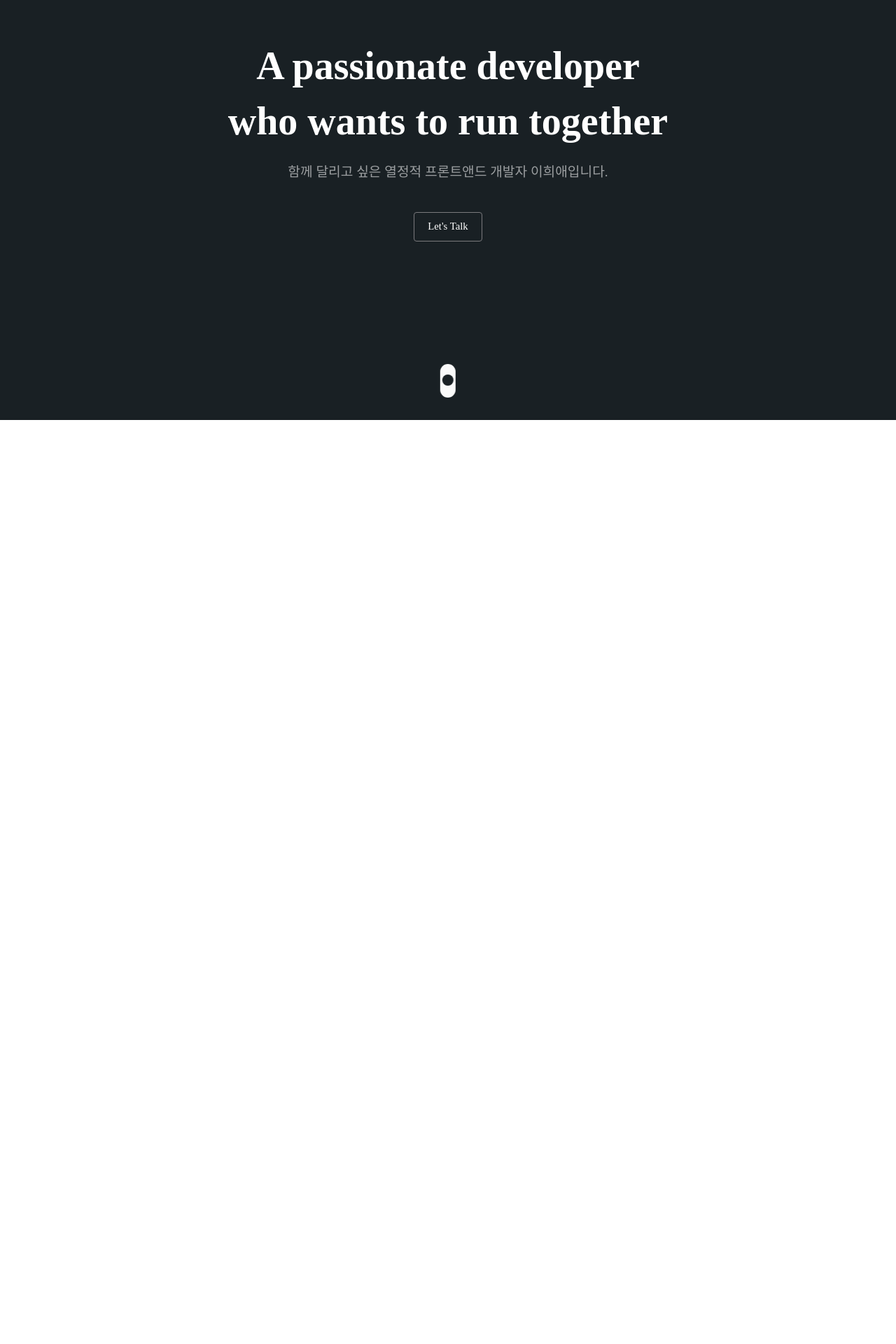
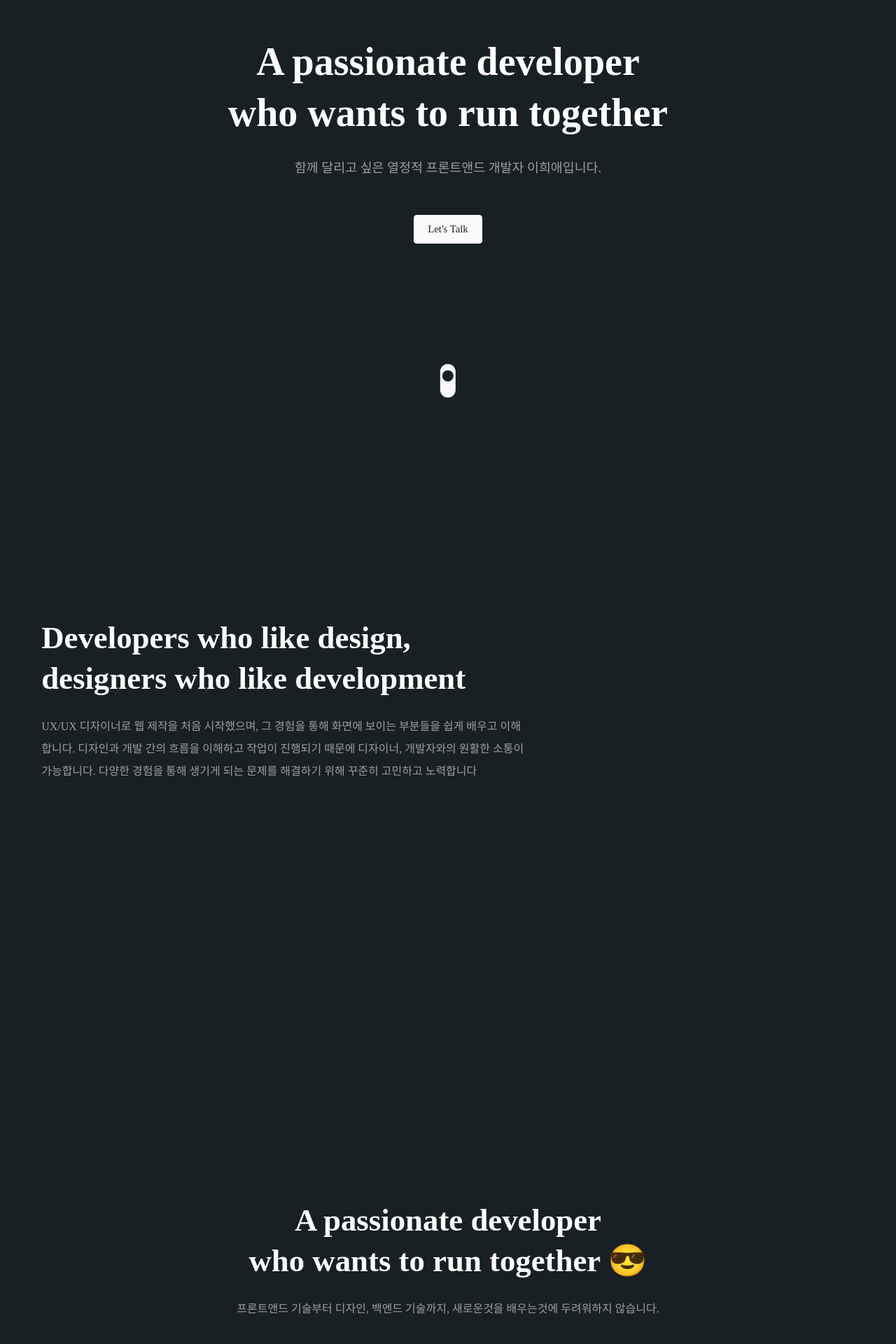
Before and after one commit to leeheeae/portfolio-react, a React (Create React App) app: page / in a window 1280 px wide. Shown: the part 200-2120 px from the top of the page at 70% size. Before the commit the page ends 800 px from the top, so only its background shows below. Built offline with nearby package versions, Linux system fonts and the light colour scheme; a web font is replaced by a local one.

Commit message:
Sectino 전체 타이틀 컴포넌트 설정

```diff
--- a/src/components/common/Header.js
+++ b/src/components/common/Header.js
@@ -10,6 +10,7 @@ const HeaderBlock = styled.header`
   position: fixed;
   top: 0;
   left: 0;
+  backdrop-filter: blur(2px);
 `;
 
 const InnerHeaderBlock = styled(Responsive)`
--- a/src/components/common/Section.js
+++ b/src/components/common/Section.js
@@ -1,5 +1,6 @@
 import React from 'react';
 import styled from 'styled-components';
+import Responsive from './Responsive';
 
 const SectionBlock = styled.section`
   width: 100%;
@@ -11,7 +12,11 @@ const SectionBlock = styled.section`
 `;
 
 const Section = ({ children }) => {
-  return <SectionBlock>{children}</SectionBlock>;
+  return (
+    <SectionBlock>
+      <Responsive>{children}</Responsive>
+    </SectionBlock>
+  );
 };
 
 export default Section;
--- a/src/components/common/TalkButton.js
+++ b/src/components/common/TalkButton.js
@@ -6,14 +6,16 @@ const TalkButtonBlock = styled.button`
   font-weight: 500;
   color: #fff;
   padding: 0.7rem 1.2rem;
+  background-color: var(--white-color);
+  border: 1px solid var(--white-color);
+  color: var(--black-color);
   border-radius: 4px;
-  border: 1px solid var(--gray-color-01);
   transition: 0.2s;
 
   &:hover {
-    background-color: var(--white-color);
-    border: 1px solid var(--white-color);
-    color: var(--black-color);
+    border: 1px solid var(--gray-color-01);
+    color: var(--white-color);
+    background: transparent;
   }
 `;
 
--- a/src/components/common/TitleBox.js
+++ b/src/components/common/TitleBox.js
@@ -1,35 +1,57 @@
 import React from 'react';
-import styled from 'styled-components';
+import styled, { css } from 'styled-components';
 
 const TitleBoxBlock = styled.div`
   .main-title {
-    text-align: center;
     color: #fff;
-    font-size: 3.5rem;
-    line-height: 1.4;
+    font-size: 2.8rem;
+    line-height: 1.3;
   }
   .sub-text {
     margin-top: 1.5rem;
-    font-size: 1.2rem;
+    font-size: 1rem;
     font-weight: 400;
+    line-height: 2;
     color: var(--gray-color-02);
-    text-align: center;
   }
+
+  margin: ${(props) => props.margin || 0};
+  max-width: ${(props) => props.maxWidth || 'auto'};
+  width: 100%;
+
+  ${(props) =>
+    props.center &&
+    css`
+      text-align: center;
+    `}
+
+  ${(props) =>
+    props.bigSize &&
+    css`
+      .main-title {
+        font-size: 3.5rem;
+      }
+      .sub-text {
+        font-size: 1.15rem;
+      }
+    `}
 `;
 
 const MainTitle = ({ text }) => {
   return (
-    <h1 className="Averta main-title">
+    <h1 className="main-title">
       {text.split('\n').map((text, index) => (
-        <div key={index}>{text}</div>
+        <div key={index} className="Averta">
+          {text}
+        </div>
       ))}
     </h1>
   );
 };
 
-const TitleBox = ({ mainTitle, subText }) => {
+const TitleBox = ({ mainTitle = '', subText = '', ...props }) => {
   return (
-    <TitleBoxBlock>
+    <TitleBoxBlock {...props}>
       <MainTitle text={mainTitle} />
       <p className="sub-text">{subText}</p>
     </TitleBoxBlock>
--- a/src/components/main/AboutSection.js
+++ b/src/components/main/AboutSection.js
@@ -1,8 +1,20 @@
 import React from 'react';
+import Section from '../common/Section';
 import styled from 'styled-components';
+import TitleBox from '../common/TitleBox';
+
+const AboutSectionBlock = styled(Section)``;
 
 const AboutSection = () => {
-  return <div></div>;
+  return (
+    <AboutSectionBlock>
+      <TitleBox
+        mainTitle={`Developers who like design, \n designers who like development`}
+        subText="UX/UX 디자이너로 웹 제작을 처음 시작했으며, 그 경험을 통해 화면에 보이는 부분들을 쉽게 배우고 이해합니다. 디자인과 개발 간의 흐름을 이해하고 작업이 진행되기 때문에 디자이너, 개발자와의 원활한 소통이 가능합니다. 다양한 경험을 통해 생기게 되는 문제를 해결하기 위해 꾸준히 고민하고 노력합니다 "
+        maxWidth="60%"
+      />
+    </AboutSectionBlock>
+  );
 };
 
 export default AboutSection;
--- /dev/null
+++ b/src/components/main/ContactSection.js
@@ -0,0 +1,20 @@
+import React from 'react';
+import Section from '../common/Section';
+import styled from 'styled-components';
+import TitleBox from '../common/TitleBox';
+
+const ContactSectionBlock = styled(Section)``;
+
+const ContactSection = () => {
+  return (
+    <ContactSectionBlock>
+      <TitleBox
+        mainTitle={`I look forward to hearing from you 🖐🏻`}
+        subText="함께 성장해고자 하는 곳의 연락을 기다립니다."
+        center
+      />
+    </ContactSectionBlock>
+  );
+};
+
+export default ContactSection;
--- a/src/components/main/IntroSection.js
+++ b/src/components/main/IntroSection.js
@@ -8,6 +8,7 @@ const IntroSectionBlock = styled(Section)``;
 const BtnList = styled.div`
   margin-top: 3rem;
   display: flex;
+  justify-content: center;
 `;
 
 const IntroSection = () => {
@@ -16,6 +17,8 @@ const IntroSection = () => {
       <TitleBox
         mainTitle={`A passionate developer \n who wants to run together`}
         subText="함께 달리고 싶은 열정적 프론트앤드 개발자 이희애입니다."
+        center
+        bigSize
       />
       <BtnList>
         <TalkButton />
--- /dev/null
+++ b/src/components/main/ProjectSection.js
@@ -0,0 +1,20 @@
+import React from 'react';
+import Section from '../common/Section';
+import styled from 'styled-components';
+import TitleBox from '../common/TitleBox';
+
+const ProjectSectionBlock = styled(Section)``;
+
+const ProjectSection = () => {
+  return (
+    <ProjectSectionBlock>
+      <TitleBox
+        mainTitle={`featured Projects 🥪`}
+        subText="UI/UX 디자이너로 일했을 때의 프로젝트부터 개발공부를 통한 Toy프로젝트등을 확인할 수 있습니다."
+        maxWidth="500px"
+      />
+    </ProjectSectionBlock>
+  );
+};
+
+export default ProjectSection;
--- /dev/null
+++ b/src/components/main/SkillSection.js
@@ -0,0 +1,22 @@
+import React from 'react';
+import Section from '../common/Section';
+import styled from 'styled-components';
+import TitleBox from '../common/TitleBox';
+
+const SkillSectionBlock = styled(Section)``;
+
+const SkillSection = () => {
+  return (
+    <SkillSectionBlock>
+      <TitleBox
+        mainTitle={`A passionate developer \n who wants to run together 😎`}
+        subText="프론트앤드 기술부터 디자인, 백엔드 기술까지, 새로운것을 배우는것에 두려워하지 않습니다."
+        maxWidth="60%"
+        margin="0 auto"
+        center
+      />
+    </SkillSectionBlock>
+  );
+};
+
+export default SkillSection;
--- a/src/pages/MainPage.js
+++ b/src/pages/MainPage.js
@@ -3,6 +3,10 @@ import Header from '../components/common/Header';
 import Background from '../components/common/Background';
 import ScrollIocn from '../components/common/ScrollIocn';
 import IntroSection from '../components/main/IntroSection';
+import AboutSection from '../components/main/AboutSection';
+import SkillSection from '../components/main/SkillSection';
+import ProjectSection from '../components/main/ProjectSection';
+import ContactSection from '../components/main/ContactSection';
 
 const MainPage = () => {
   return (
@@ -11,6 +15,10 @@ const MainPage = () => {
         <Header />
         <ScrollIocn />
         <IntroSection />
+        <AboutSection />
+        <SkillSection />
+        <ProjectSection />
+        <ContactSection />
       </Background>
     </>
   );
```
